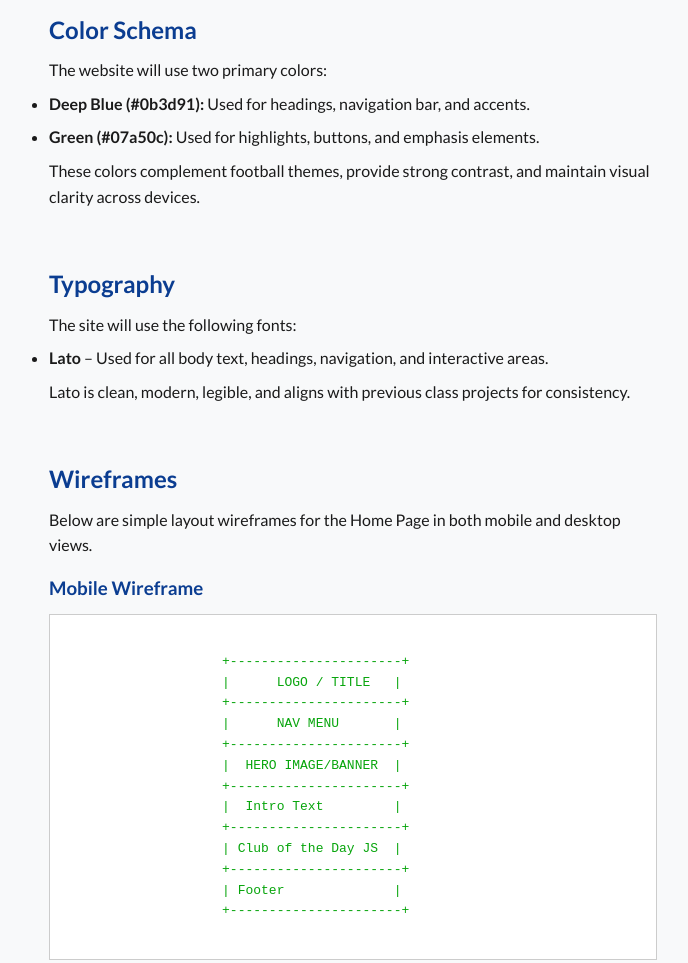
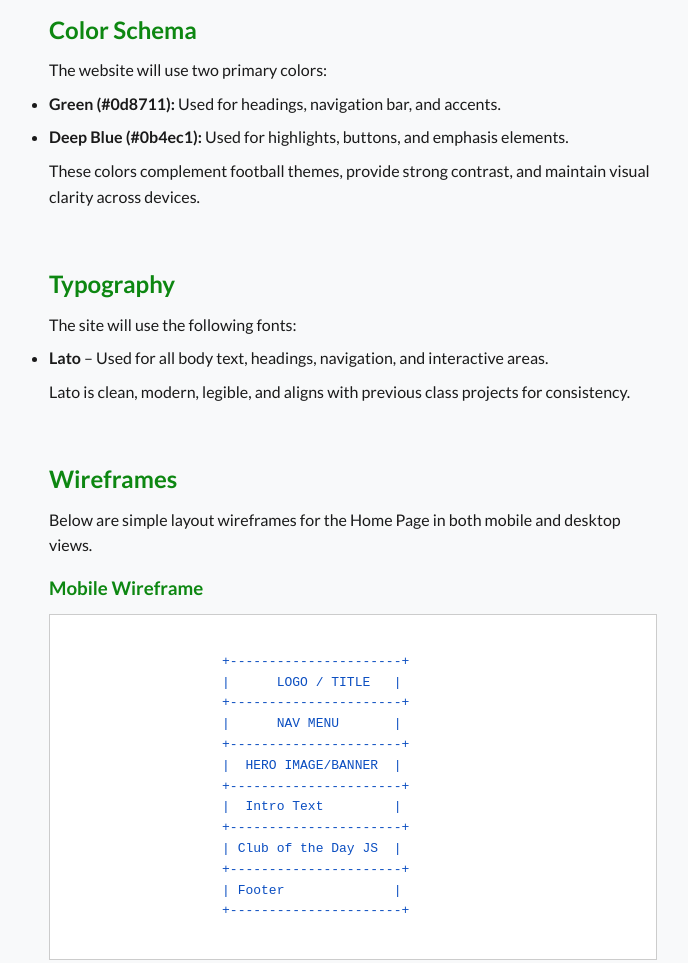
Before and after one commit to gbemi001/wdd131, a plain HTML site: page project/siteplan.html in a window 1280 px wide. Shown: the part 720-1683 px from the top of the page, without its empty margins (287-975 px from the left). Drawn offline with Linux system fonts and the light colour scheme.

Commit message:
second-pass

```diff
--- a/project/siteplan.html
+++ b/project/siteplan.html
@@ -57,8 +57,8 @@
                 <p>The website will use two primary colors:</p>
 
                 <ul>
-                    <li><strong>Deep Blue (#0b3d91):</strong> Used for headings, navigation bar, and accents.</li>
-                    <li><strong>Green (#07a50c):</strong> Used for highlights, buttons, and emphasis elements.</li>
+                    <li><strong>Green (#0d8711):</strong> Used for headings, navigation bar, and accents.</li>
+                    <li><strong>Deep Blue (#0b4ec1):</strong> Used for highlights, buttons, and emphasis elements.</li>
                 </ul>
 
                 <p>
--- a/project/styles/siteplan.css
+++ b/project/styles/siteplan.css
@@ -23,7 +23,7 @@ header, main, footer {
 }
 
 h1, h2, h3 {
-    color: #0b3d91;
+    color: #0d8711;
     margin-top: 1rem;
     margin-bottom: 0.5rem;
 }
@@ -39,7 +39,7 @@ p, li {
     margin-top: 10px;
     font-family: monospace;
     white-space: pre;
-    color: #07a50c;
+    color: #0b4ec1;
 }
 
 div {
```
